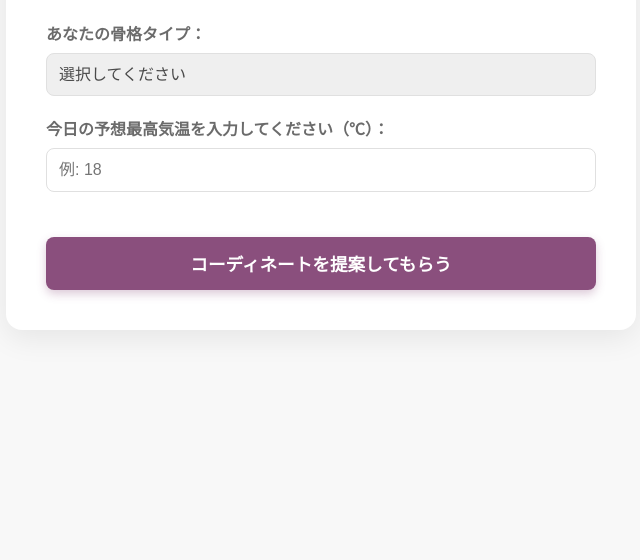
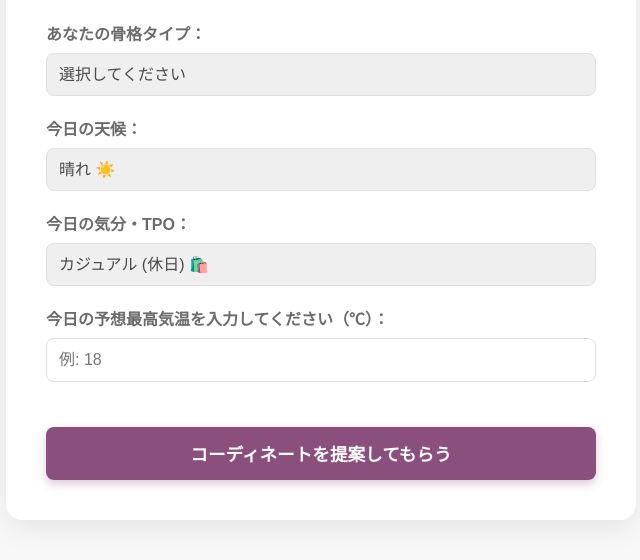
Before and after one commit to kotoneyoneda807/kotoneyoneda807.github.io, a plain HTML site: page index.html in a window 1280 px wide. Shown: the part 196-756 px from the top of the page, without its empty margins (319-959 px from the left). Drawn offline with Linux system fonts and the light colour scheme.

Commit message:
Update index.html

```diff
--- a/index.html
+++ b/index.html
@@ -20,6 +20,22 @@
         <option value="natural">ナチュラル</option>
     </select>
 
+    <label for="weather">今日の天候：</label>
+    <select id="weather">
+        <option value="sunny">晴れ ☀️</option>
+        <option value="cloudy">曇り ☁️</option>
+        <option value="rain">雨 ☔</option>
+        <option value="snow">雪 ❄️</option>
+    </select>
+
+    <label for="tpo">今日の気分・TPO：</label>
+    <select id="tpo">
+        <option value="casual">カジュアル (休日) 🛍️</option>
+        <option value="work">通勤・オフィス (きれいめ) 💼</option>
+        <option value="active">動きやすさ優先 (アウトドア) 🏃‍♀️</option>
+        <option value="date">デート (フェミニン) 💖</option>
+    </select>
+
     <label for="temperature">今日の予想最高気温を入力してください（℃）：</label>
     <input type="number" id="temperature" placeholder="例: 18" min="-20" max="45">
 
```
Lines whose indentation alone changed are shown as unchanged.
